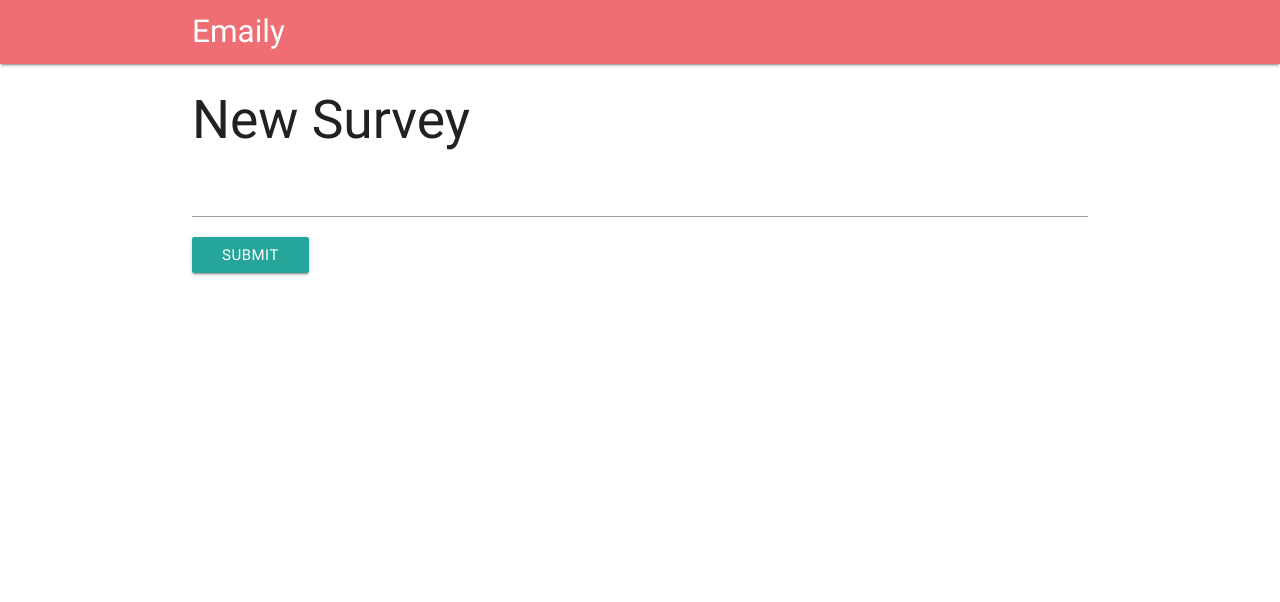
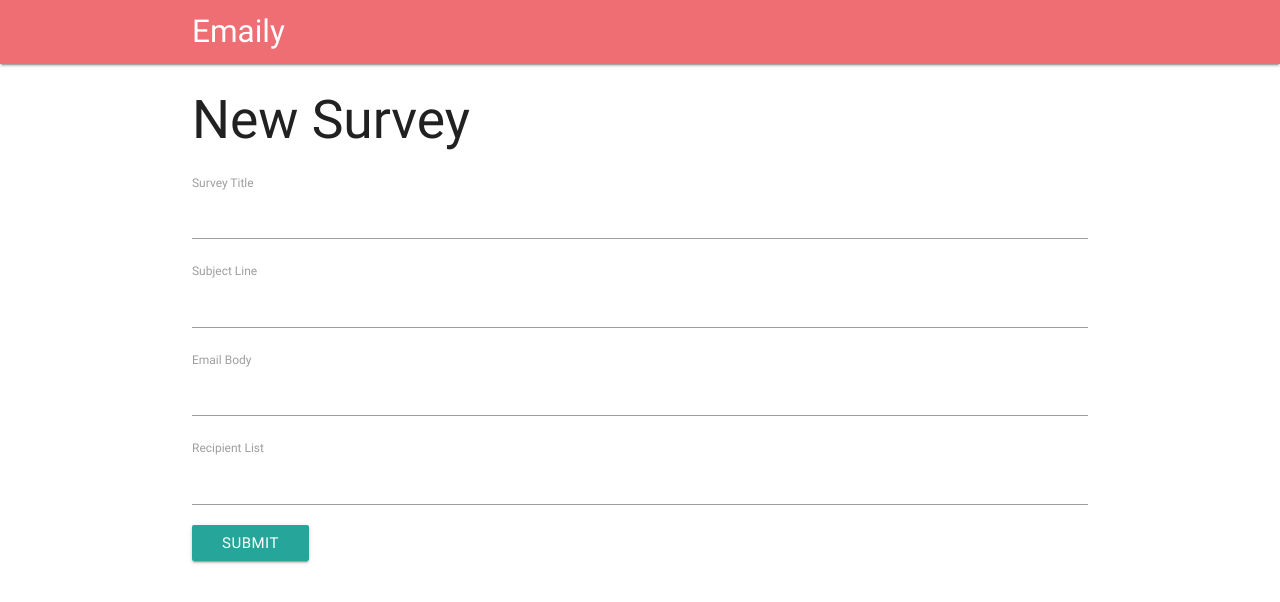
Before and after one commit to gothbarbie/fullstack-server, a React (Create React App) app in the folder client/: page /surveys/new in a window 1280 px wide. Shown: the top 602 px of the page. Built offline with nearby package versions, Linux system fonts and the light colour scheme; no server answers.

Commit message:
renderFields

```diff
--- /dev/null
+++ b/client/src/components/surveys/SurveyField.js
@@ -0,0 +1,8 @@
+import React from 'react'
+
+export default ({ input, label }) => (
+  <div>
+    <label htmlFor={input.name}>{label}</label>
+    <input {...input} />
+  </div>
+)
--- a/client/src/components/surveys/SurveyForm.js
+++ b/client/src/components/surveys/SurveyForm.js
@@ -1,17 +1,38 @@
 import React, { Component } from 'react'
 import { reduxForm, Field } from 'redux-form'
+import _ from 'lodash'
+
+import SurveyField from './SurveyField'
+
+const FIELDS = [
+  { label: 'Survey Title', name: 'title' },
+  { label: 'Subject Line', name: 'subject' },
+  { label: 'Email Body', name: 'body' },
+  { label: 'Recipient List', name: 'emails' },
+]
 
 class SurveyForm extends Component {
+  renderFields() {
+    return _.map(FIELDS, ({ label, name }) => {
+      return (
+        <Field
+          component={SurveyField}
+          type="text"
+          label={label}
+          name={name}
+          key={name} />
+      )
+    })
+  }
+
   render() {
     return (
       <div>
         <form onSubmit={this.props.handleSubmit(values => console.log(values))}>
-          <Field
-            type="text"
-            name="surveyTitle"
-            component="input"
-          />
-          <button className="btn" type="submit">Submit</button>
+          {this.renderFields()}
+          <button className="btn" type="submit">
+            Submit
+          </button>
         </form>
       </div>
     )
--- a/client/src/index.js
+++ b/client/src/index.js
@@ -7,8 +7,6 @@
 
 import App from './components/App'
 import reducers from './reducers'
-import axios from 'axios'
-window.axios = axios
 
 const store = createStore(
   reducers,
```
